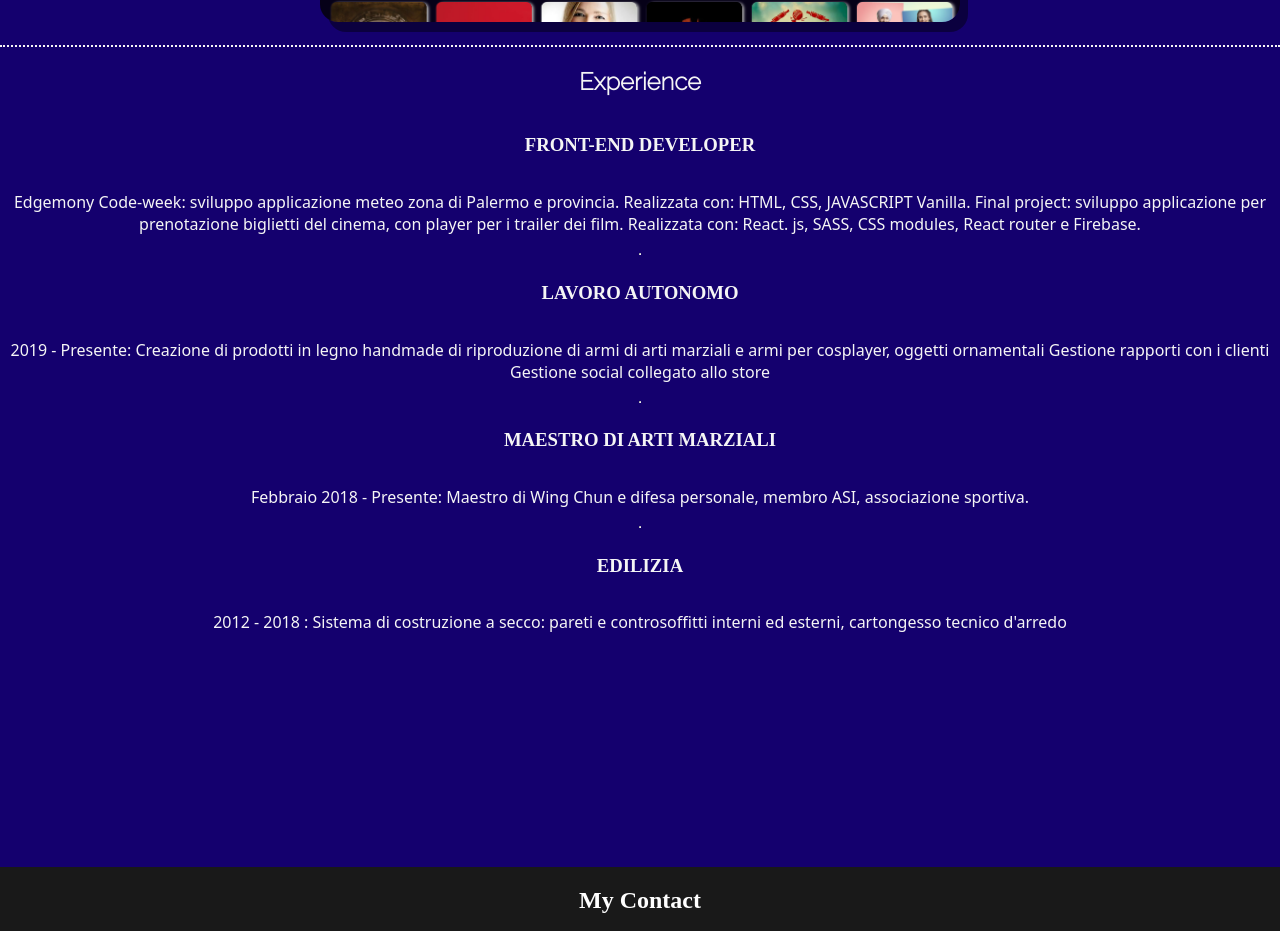
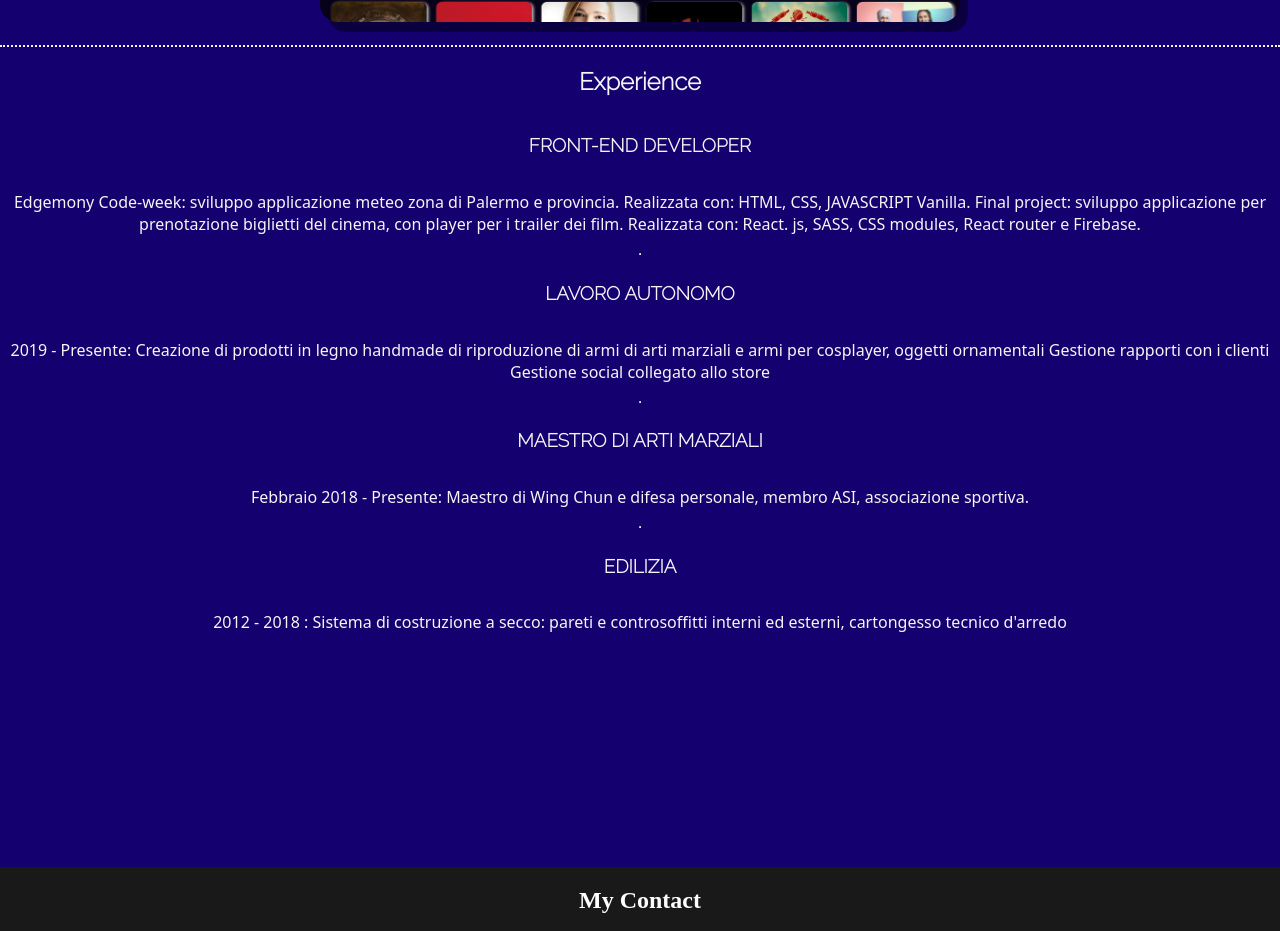
Before and after one commit to Andrews46/PortFolio, a React (Vite) app: page / in a window 1280 px wide. Shown: the part 4353-5284 px from the top of the page. Built offline with nearby package versions, Linux system fonts and the light colour scheme.

Commit message:
portfolio

```diff
--- a/src/component/experience/index.module.scss
+++ b/src/component/experience/index.module.scss
@@ -22,4 +22,7 @@
   h2 {
     font-family: "Raleway";
   }
+  h3 {
+    font-family: "Raleway";
+  }
 }
```
